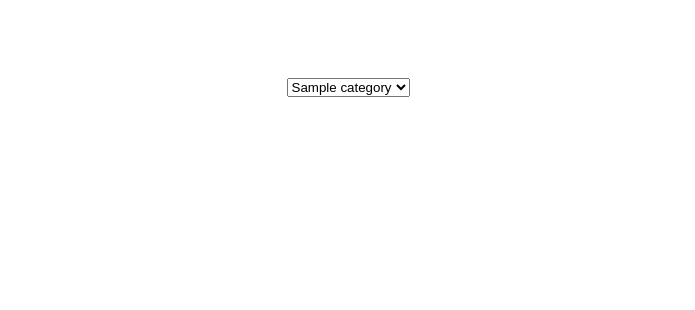
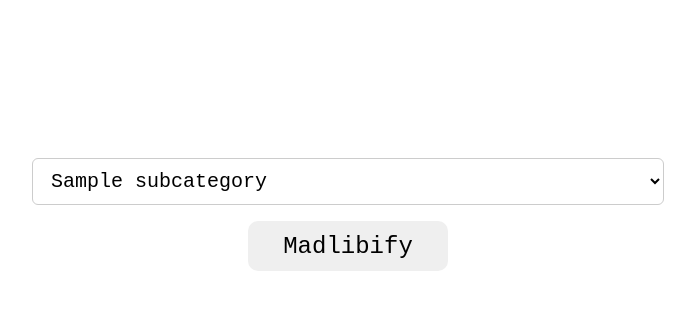
Before and after one commit to sandra-soto/crackfic, a Flask app: template templates/inside_main_category.html in a window 1280 px wide. Shown: the top 310 px of the page, without its empty margins (292-987 px from the left). Run offline with Flask 2, Linux system fonts and the light colour scheme; the template is opened without the code that fills it: most values are stand-ins (such as "Sample title", 1, 10 or a date in 2020).

Commit message:
Updates to HTML/CSS and APP.PY
Fixed linking and minor appearance change to the sub-category page

```diff
--- a/app.py
+++ b/app.py
@@ -18,13 +18,26 @@ def search():
     elif request.method == 'GET':
         return render_template('main.html')
 
-@app.route('/<name>', methods = ['GET']) # this will redirect us to a successful search
+@app.route('/<name>', methods = ['GET','POST']) # this will redirect us to a successful search
 def success(name):
-    if name[-1] == "s":
-        name = name[:-1]
-    category_url = subcategory.main_category(name+'/')
-    category_list = subcategory.generate_subs(category_url)
-    return render_template('inside_main_category.html',category_list = category_list)
+    if request.method == 'GET':
+        if name[-1] == "s":
+            name = name[:-1]
+        category_url = subcategory.main_category(name+'/')
+        category_list = subcategory.generate_subs(category_url)
+        return render_template('inside_main_category.html',category_list = category_list)
+    elif request.method == 'POST':
+        if name[-1] == "s":
+            name = name[:-1]
+        category_url = subcategory.main_category(name+'/')
+        category_list = subcategory.generate_subs(category_url)
+        fandom_selection = request.form['subcategory']
+        fandom_selection = fandom_selection.replace('/',' ')
+        return redirect(url_for('madlib', fandom = fandom_selection))
+
+@app.route('/madlib/<fandom>')
+def madlib(fandom):
+    return "Welcome  to the madlib page for " + fandom
 
 if __name__ == '__main__':
     app.debug=True # this will give us an error message when the app crashes
--- a/templates/inside_main_category.html
+++ b/templates/inside_main_category.html
@@ -1,24 +1,49 @@
 <!DOCTYPE html>
 <html lang="en">
 <head>
+    <link type="text/css" rel="stylesheet"
+        href="{{ url_for('static',
+              filename='main.css')}}" />
   <meta charset ="UTF-8">
   <title>Dropdown</title>
     <style>
    	.center {
    		text-align: center;
-   		padding: 70px 0;
-   	}
+   		padding: 150px 0;
+     	}
+
+    .dropdown .select select{
+      font-size: 20px;
+      background: #fff;
+      line-height: 1;
+      border: 1px solid #ccc;
+      padding: 10px 8px 10px 14px;
+      border-radius: 6px;
+      width: 50%;
+      font-family: monospace;
+      position: relative;
+    }
+    .dropdown option:hover{
+      background-color: #aec6cf;
+    }
+
    </style>
 </head>
     <body>
       <div class="center">
-      	<select name = category_list  method="GET" action = "/<name>">
+        <form name = category_list  method="POST" action = "/<name>">
       		<!-- Dropdown list of all inputs of a category -->
-          <option value="{{category_list[0]}}" selected>{{category_list[0]}}</option>
-          {% for subcategory in category_list[1:] %}
-            <option value = "{{subcategory}}">{{subcategory}}</option>
-          {% endfor %}
-        </select>
+            <div class="dropdown" id="dropdown">
+              <div class="select">
+                <select name = "subcategory">
+                  {% for subcategory in category_list %}
+                      <option value = "{{subcategory}}">{{subcategory}}</option>
+                  {% endfor %}
+                </select>
+              </div>
+            </div>
+          <p><input type = "submit" value = "Madlibify" /></p>
+        </form>
       </div>
     </body>
 </html>
```
Also changed, not shown: static/main.css (line endings or trailing spaces).
